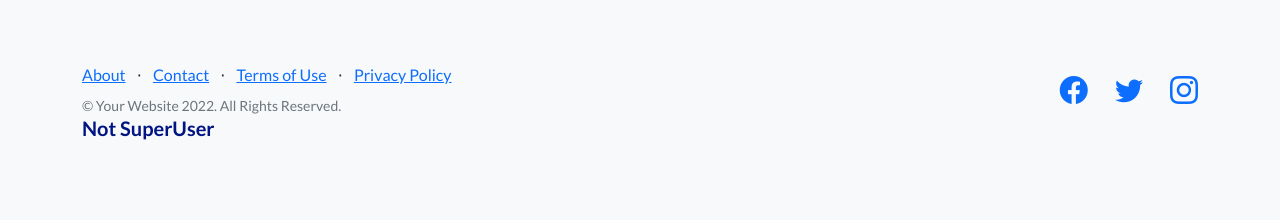
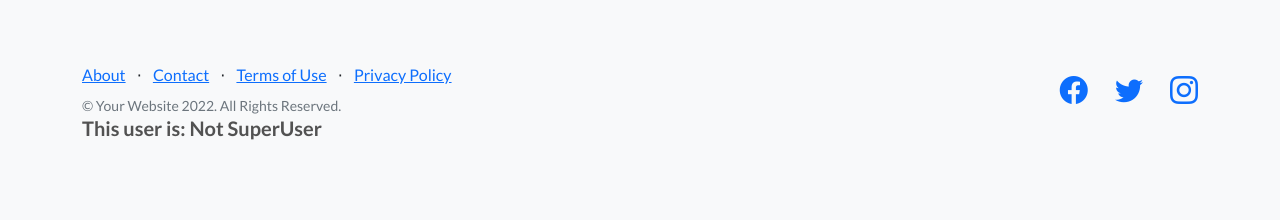
Before and after one commit to ltiisidii/coderhouse-django-blog, a Django app: page /about/ in a window 1280 px wide. Shown: the part 1259-1479 px from the top of the page. Run offline with Django 4.2, Linux system fonts and the light colour scheme; some libraries are stand-ins or nearby versions.

Commit message:
[Feature] user or superuser message

```diff
--- a/home/templates/home/index.html
+++ b/home/templates/home/index.html
@@ -94,9 +94,9 @@
             </div>
             <div class="container">
                 {% if user.is_superuser %}
-                    <h5><p style="color: rgb(0, 20, 131)" >SuperUser</p></h5>
+                    <h5><p style="color: rgb(82, 82, 82)" >This user is: SuperUser</p></h5>
                 {% else %}
-                    <h5><p style="color: rgb(0, 20, 131)" >Not SuperUser</p></h5>
+                    <h5><p style="color: rgb(82, 82, 82)" >This user is: Not SuperUser</p></h5>
                 {%endif%}
             </div>
         </footer>
```
